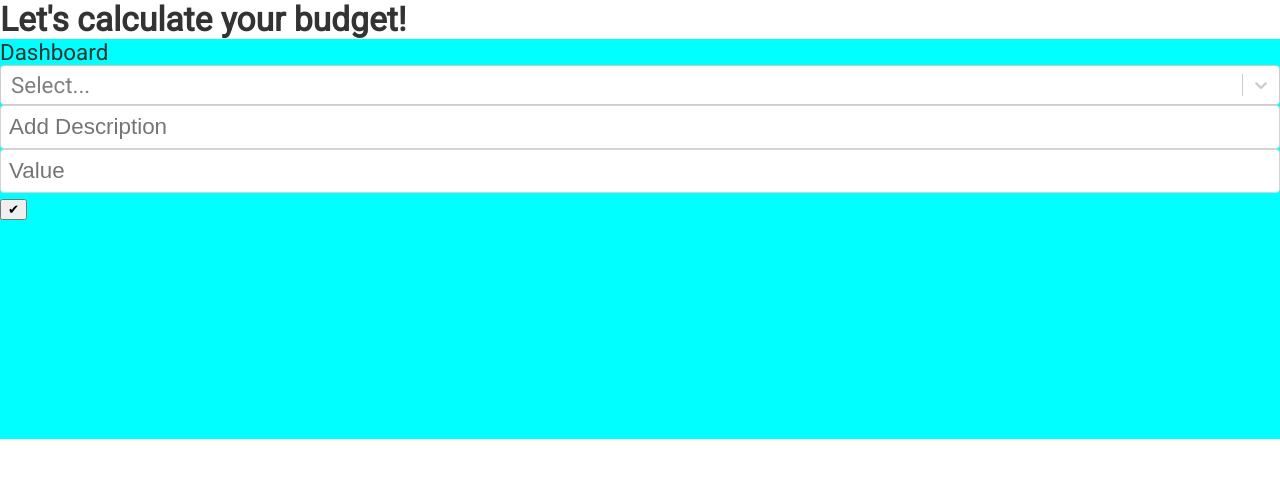
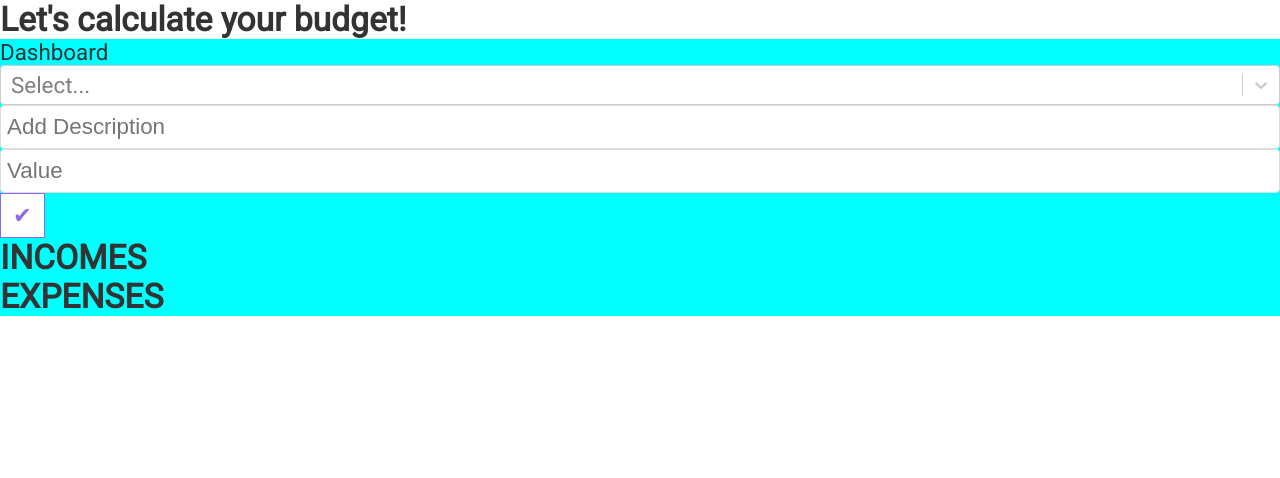
Before and after one commit to jocko981/budget-app, a React (Create React App) app: page /dashboard in a window 1280 px wide. Shown: the top 478 px of the page. Built offline with nearby package versions, Linux system fonts and the light colour scheme.

Commit message:
expense and income lists and some css

```diff
--- a/src/App.js
+++ b/src/App.js
@@ -1,24 +1,25 @@
 import { Routes, Route, BrowserRouter, Navigate } from "react-router-dom";
-
 // styles
 import "./App.css";
-
+// hooks
+import { useBudgetContext } from "./hooks/useBudgetContext";
 // pages
 import Dashboard from "./pages/dashboard/Dashboard";
-
 // components
 import Header from "./components/header/Header";
 
 function App() {
+  const { dataIsReady } = useBudgetContext()
+
   return (
     <div className="App">
-      <BrowserRouter>
+      {dataIsReady && <BrowserRouter>
         <Header />
         <Routes>
           <Route path="/" element={<Navigate to="dashboard" />} />
           <Route path="/dashboard" element={<Dashboard />} />
         </Routes>
-      </BrowserRouter>
+      </BrowserRouter>}
     </div>
   );
 }
--- a/src/components/expensesList/ExpensesList.js
+++ b/src/components/expensesList/ExpensesList.js
@@ -4,19 +4,19 @@ import "./ExpensesList.css";
 import { useBudgetContext } from "../../hooks/useBudgetContext";
 
 export default function ExpensesList() {
-    const { state } = useBudgetContext()
-    console.log(state, "state in ExpenseList");
+    const { listOfExpenses } = useBudgetContext()
+    console.log(listOfExpenses, "state in ExpenseList");
 
     return (
         <div className="expenses-list">
             <h2>EXPENSES</h2>
             <div className="expenses">
                 <ul>
-                    {[0, 1, 2, 3].map(user => (
-                        <li key={user.photoURL}>
-                            <span>Rent</span>
-                            <span>900</span>
-                            <span>% ovde</span>
+                    {listOfExpenses && listOfExpenses.map(item => (
+                        <li key={item}>
+                            <span className="description">{item.description}</span>
+                            <span className="value">-{item.value}</span>
+                            <span className="percentage">19%fix</span>
                         </li>
                     ))}
                 </ul>
--- a/src/components/incomesList/IncomesList.js
+++ b/src/components/incomesList/IncomesList.js
@@ -4,18 +4,18 @@ import "./IncomesList.css";
 import { useBudgetContext } from "../../hooks/useBudgetContext";
 
 export default function IncomesList() {
-    const { state } = useBudgetContext()
-    console.log(state, "state in incomesList");
+    const { listOfIncome } = useBudgetContext()
+    console.log(listOfIncome, "state in incomesList");
 
     return (
         <div className="incomes-list">
-            <h2>EXPENSES</h2>
+            <h2>INCOMES</h2>
             <div className="incomes">
                 <ul>
-                    {[0, 1, 2].map(user => (
-                        <li key={user.photoURL}>
-                            <span>Plata</span>
-                            <span>+ 2000</span>
+                    {listOfIncome && listOfIncome.map(item => (
+                        <li key={item.id}>
+                            <span className="description">{item.description}</span>
+                            <span className="value">+{item.value}</span>
                         </li>
                     ))}
                 </ul>
--- a/src/index.css
+++ b/src/index.css
@@ -1,6 +1,19 @@
 @import url('https://fonts.googleapis.com/css2?family=Roboto&display=swap');
 
+/* variables */
+:root {
+  --heading-color: #444;
+  --text-color: #999;
+  --primary-color: #8d69f1;
+  --highlight-color: #d13267;
+  --bg-color: #f4f4f4;
+}
+
 /* base styles */
+* {
+  box-sizing: border-box;
+}
+
 code {
   font-family: source-code-pro, Menlo, Monaco, Consolas, 'Courier New', monospace;
 }
@@ -17,29 +30,44 @@ body {
   color: #333;
 }
 
-h1,h2,h3,p {
+h1,h2,h3,h4,p,ul,li {
   margin: 0;
 }
 
-input, textarea {
-  color: #333;
-  padding: 8px;
-  font-size: 1em;
-  border-radius: 4px;
-  border: 1px solid #d4d4d4;
-  background-color: #fff;
-  display: block;
-  width: 100%;
-  box-sizing: border-box;
+ul {
+  list-style-type: none;
 }
 
-.page-title {
-  text-align: center;
-  margin: 40px auto;
-  color: #333;
+a {
+  text-decoration: none;
 }
 
-.loading, .error {
-  text-align: center;
-  margin: 40px auto;
+/* layout */
+.btn {
+  background: #fff;
+  padding: 8px 12px;
+  color: var(--primary-color);
+  cursor: pointer;
+  font-size: 1em;
+  border: 1px solid var(--primary-color);
 }
+
+/* forms */
+input,
+textarea {
+  padding: 8px 6px;
+  font-size: 1em;
+  color: #777;
+  width: 100%;
+  border: 1px solid #ddd;
+  border-radius: 4px;
+}
+
+.error {
+  color: red;
+  background: pink;
+  border: 1px solid red;
+  border-radius: 4px;
+  padding: 8px;
+  margin: 10px 0;
+}
--- a/src/pages/dashboard/Dashboard.css
+++ b/src/pages/dashboard/Dashboard.css
@@ -1,5 +1,4 @@
 .dashboard {
     background: aqua;
     width: 100%;
-    height: 400px;
 }
--- a/src/pages/dashboard/Dashboard.js
+++ b/src/pages/dashboard/Dashboard.js
@@ -2,14 +2,19 @@
 import "./Dashboard.css";
 // components
 import CreateTransaction from "../../components/createTransaction/CreateTransaction";
+import IncomesList from "../../components/incomesList/IncomesList";
+import ExpensesList from "../../components/expensesList/ExpensesList";
 
 export default function Dashboard() {
-    // const { user } = useAuthContext();
 
     return (
         <div className="dashboard">
             Dashboard
             <CreateTransaction />
+            <div className="transaction-lists">
+                <IncomesList />
+                <ExpensesList />
+            </div>
         </div>
     )
 }
```
